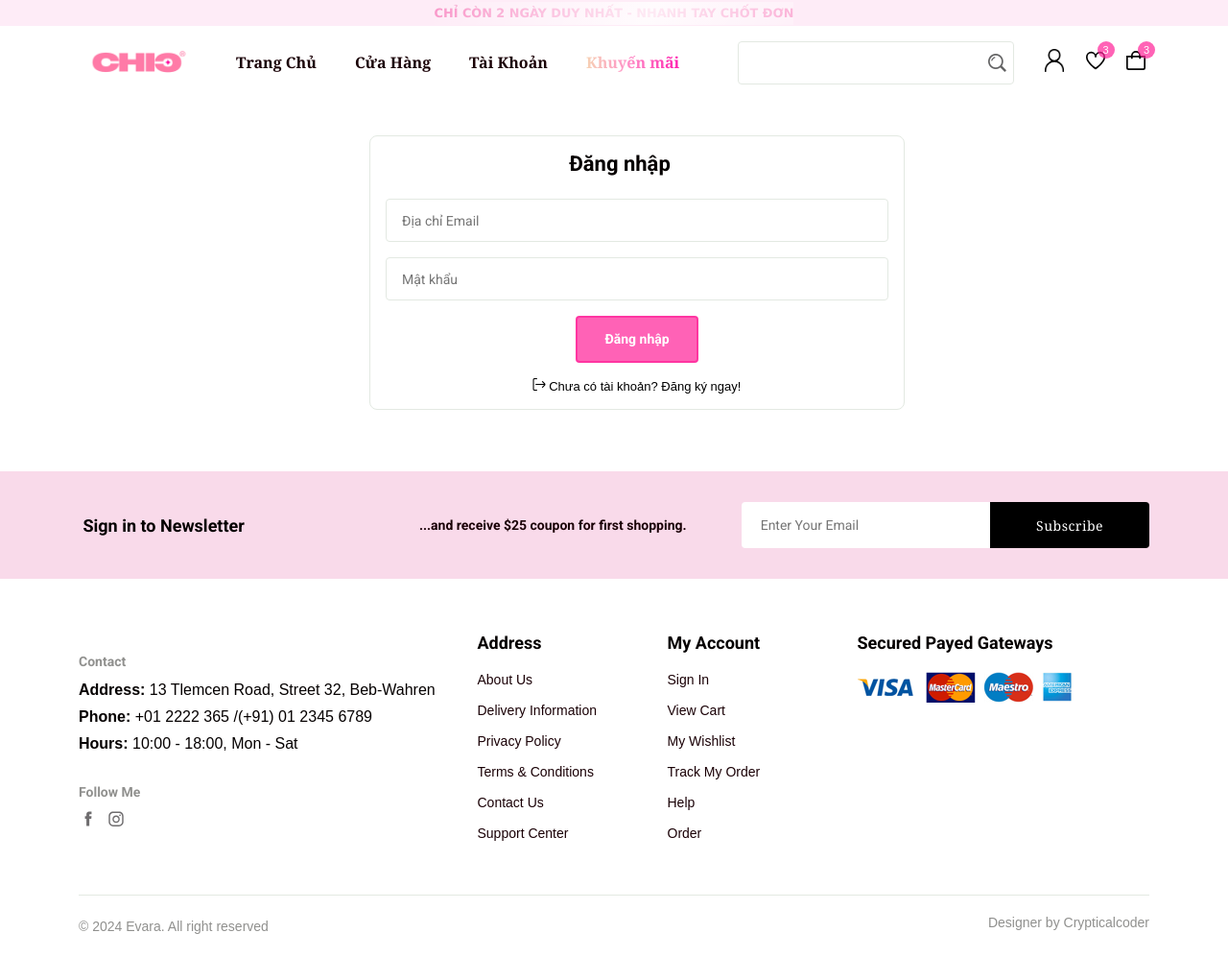
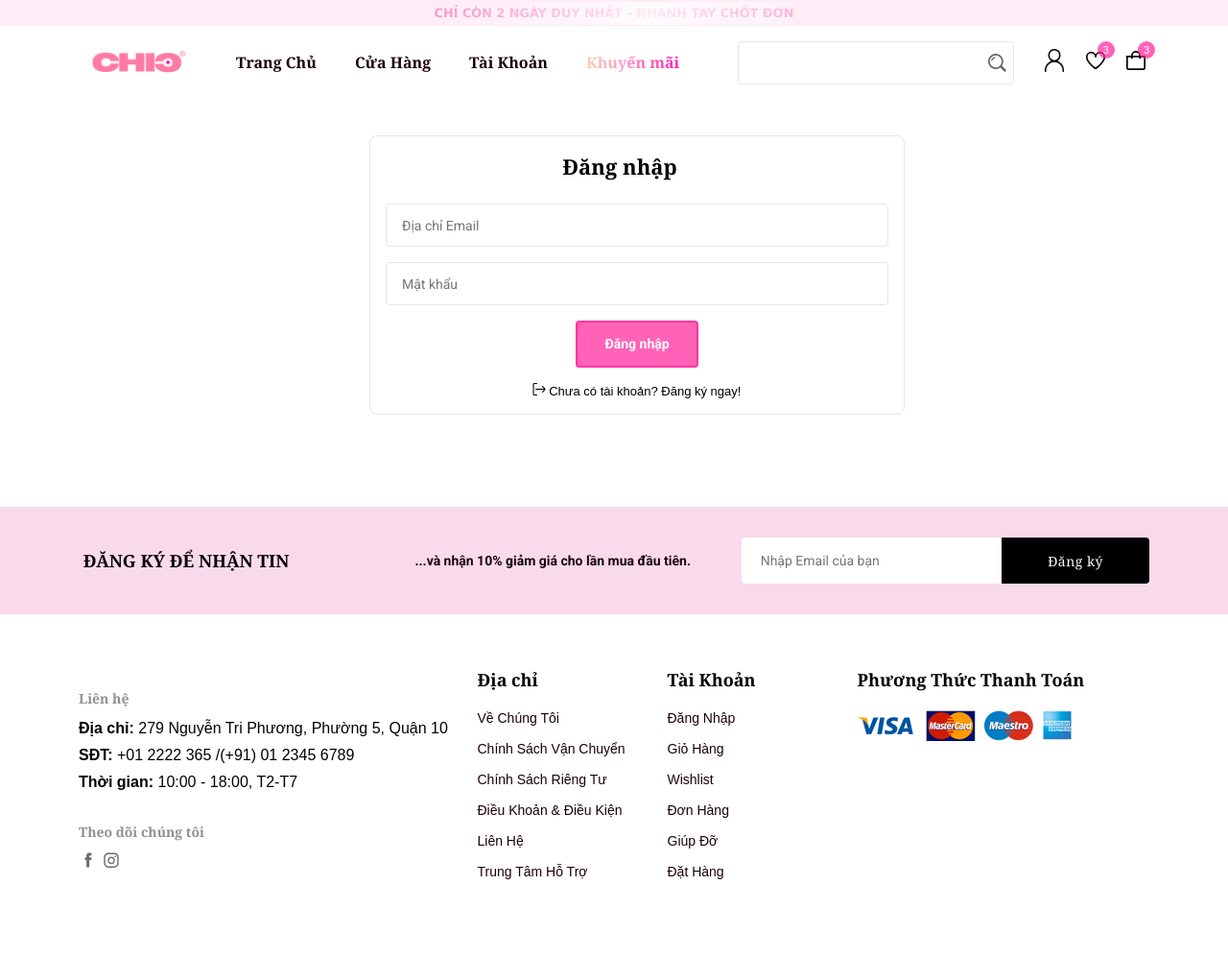
Before and after one commit to Nhom-6-PTUD/nhom6_final, a website: page login.html in a window 1280 px wide. Shown: the whole page at 96% size. After the commit the page ends 972 px from the top, so only its background shows below. Drawn offline with nearby package versions, Linux system fonts and the light colour scheme; files whose address does not match are found by name.

Commit message:
Update login.html

```diff
--- a/login.html
+++ b/login.html
@@ -52,7 +52,12 @@
 
 
    </style>
-
+  <!--================Chỉnh lại Style Heading=============-->
+  <style>
+    h1, h2, h3, h4, h5, h6, th {
+      font-family: Cambria, Cochin, Georgia, Times, 'Times New Roman', serif;
+    }
+  </style>
    <link rel="icon" href="assets/img/1.png" type="image/x-icon">
    <title>ChicCharm Official Store</title>
   </head>
@@ -141,7 +146,7 @@
 
 
       <!--=============== LOGIN-REGISTER ===============-->
-      <section class="login-register section--lg">
+      <section id="login-section" class="login-register section--lg">
         <div class="login-register__container container grid">
           <div class="login">
             <h3 class="section__title" style="text-align: center; margin-right: 100px ">Đăng nhập</h3>
@@ -170,7 +175,7 @@
       </section>
 
       <!--=============== NEWSLETTER ===============-->
-      <section class="newsletter section">
+ <section class="newsletter section home__newsletter">
   <div class="newsletter__container container grid">
     <h3 class="newsletter__title flex">
       <img
@@ -178,18 +183,18 @@
         alt=""
         class="newsletter__icon"
       />
-            Sign in to Newsletter
+      ĐĂNG KÝ ĐỂ NHẬN TIN
     </h3>
     <p class="newsletter__description">
-            ...and receive $25 coupon for first shopping.
+      ...và nhận 10% giảm giá cho lần mua đầu tiên.
     </p>
     <form action="" class="newsletter__form">
       <input
         type="text"
-              placeholder="Enter Your Email"
+        placeholder="Nhập Email của bạn"
         class="newsletter__input"
       />
-            <button type="submit" class="newsletter__btn">Subscribe</button>
+      <button type="submit" class="newsletter__btn">Đăng ký</button>
     </form>
   </div>
 </section>
@@ -202,50 +207,30 @@
     <a href="index.html" class="footer__logo">
       <img src="./assets/img/logo.svg" alt="" class="footer__logo-img" />
     </a>
-          <h4 class="footer__subtitle">Contact</h4>
+    <h4 class="footer__subtitle">Liên hệ</h4>
     <p class="footer__description">
-            <span>Address:</span> 13 Tlemcen Road, Street 32, Beb-Wahren
+      <span>Địa chỉ:</span> 279 Nguyễn Tri Phương, Phường 5, Quận 10
     </p>
     <p class="footer__description">
-            <span>Phone:</span> +01 2222 365 /(+91) 01 2345 6789
+      <span>SĐT:</span> +01 2222 365 /(+91) 01 2345 6789
     </p>
     <p class="footer__description">
-            <span>Hours:</span> 10:00 - 18:00, Mon - Sat
+      <span>Thời gian:</span> 10:00 - 18:00, T2-T7
     </p>
     <div class="footer__social">
-            <h4 class="footer__subtitle">Follow Me</h4>
+      <h4 class="footer__subtitle">Theo dõi chúng tôi</h4>
       <div class="footer__links flex">
-              <a href="#">
+        <a href="https://www.facebook.com/share/1784WE225P/?mibextid=LQQJ4d">
           <img
             src="./assets/img/icon-facebook.svg"
             alt=""
             class="footer__social-icon"
           />
         </a>
-              <a href="#">
-                <img
-                  src="./assets/img/icon-twitter.svg"
-                  alt=""
-                  class="footer__social-icon"
-                />
         </a>
-              <a href="#">
+        <a href="https://www.instagram.com/chiccharm.official_?igsh=MXJpM3pqZDFvMmlzaw==">
           <img
             src="./assets/img/icon-instagram.svg"
-                  alt=""
-                  class="footer__social-icon"
-                />
-              </a>
-              <a href="#">
-                <img
-                  src="./assets/img/icon-pinterest.svg"
-                  alt=""
-                  class="footer__social-icon"
-                />
-              </a>
-              <a href="#">
-                <img
-                  src="./assets/img/icon-youtube.svg"
             alt=""
             class="footer__social-icon"
           />
@@ -254,29 +239,29 @@
     </div>
   </div>
   <div class="footer__content">
-          <h3 class="footer__title">Address</h3>
+    <h3 class="footer__title">Địa chỉ</h3>
     <ul class="footer__links">
-            <li><a href="#" class="footer__link">About Us</a></li>
-            <li><a href="#" class="footer__link">Delivery Information</a></li>
-            <li><a href="#" class="footer__link">Privacy Policy</a></li>
-            <li><a href="#" class="footer__link">Terms & Conditions</a></li>
-            <li><a href="#" class="footer__link">Contact Us</a></li>
-            <li><a href="#" class="footer__link">Support Center</a></li>
+      <li><a href="#" class="footer__link">Về Chúng Tôi</a></li>
+      <li><a href="#" class="footer__link">Chính Sách Vận Chuyển</a></li>
+      <li><a href="#" class="footer__link">Chính Sách Riêng Tư</a></li>
+      <li><a href="#" class="footer__link">Điều Khoản & Điều Kiện</a></li>
+      <li><a href="#" class="footer__link">Liên Hệ</a></li>
+      <li><a href="#" class="footer__link">Trung Tâm Hỗ Trợ</a></li>
     </ul>
   </div>
   <div class="footer__content">
-          <h3 class="footer__title">My Account</h3>
+    <h3 class="footer__title">Tài Khoản</h3>
     <ul class="footer__links">
-            <li><a href="#" class="footer__link">Sign In</a></li>
-            <li><a href="#" class="footer__link">View Cart</a></li>
-            <li><a href="#" class="footer__link">My Wishlist</a></li>
-            <li><a href="#" class="footer__link">Track My Order</a></li>
-            <li><a href="#" class="footer__link">Help</a></li>
-            <li><a href="#" class="footer__link">Order</a></li>
+      <li><a href="login.html" class="footer__link">Đăng Nhập</a></li>
+      <li><a href="cart.html" class="footer__link">Giỏ Hàng</a></li>
+      <li><a href="wishlist.html" class="footer__link">Wishlist</a></li>
+      <li><a href="#" class="footer__link">Đơn Hàng</a></li>
+      <li><a href="#" class="footer__link">Giúp Đỡ</a></li>
+      <li><a href="#" class="footer__link">Đặt Hàng</a></li>
     </ul>
   </div>
   <div class="footer__content">
-          <h3 class="footer__title">Secured Payed Gateways</h3>
+    <h3 class="footer__title">Phương Thức Thanh Toán</h3>
     <img
       src="./assets/img/payment-method.png"
       alt=""
@@ -284,11 +269,8 @@
     />
   </div>
 </div>
-      <div class="footer__bottom">
-        <p class="copyright">&copy; 2024 Evara. All right reserved</p>
-        <span class="designer">Designer by Crypticalcoder</span>
-      </div>
 </footer>
+
 
     <!--=============== SWIPER JS ===============-->
     <script src="https://cdn.jsdelivr.net/npm/swiper@11/swiper-bundle.min.js"></script>
```
Lines whose indentation alone changed are shown as unchanged.
